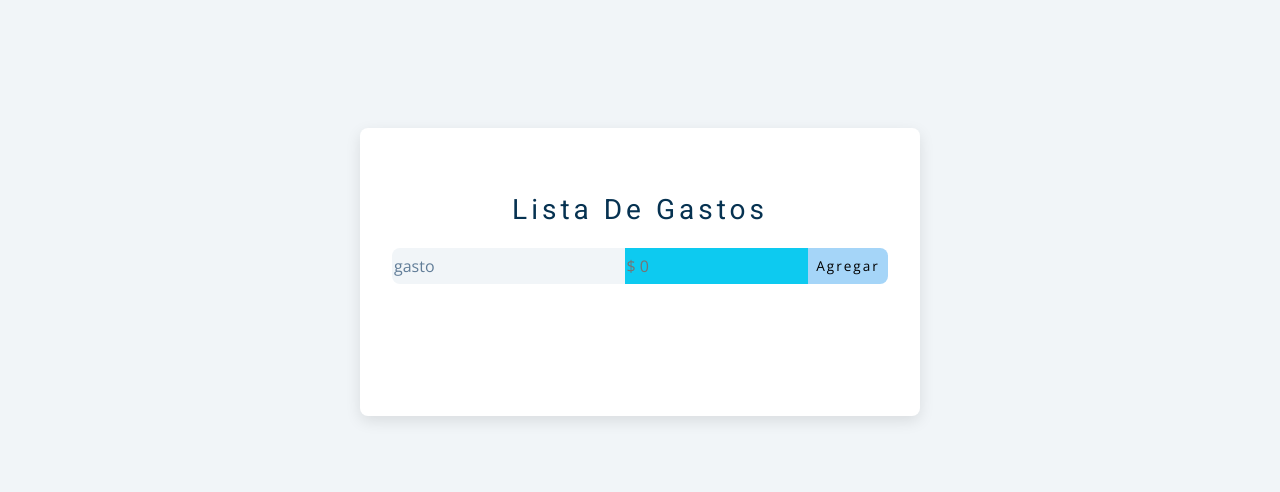
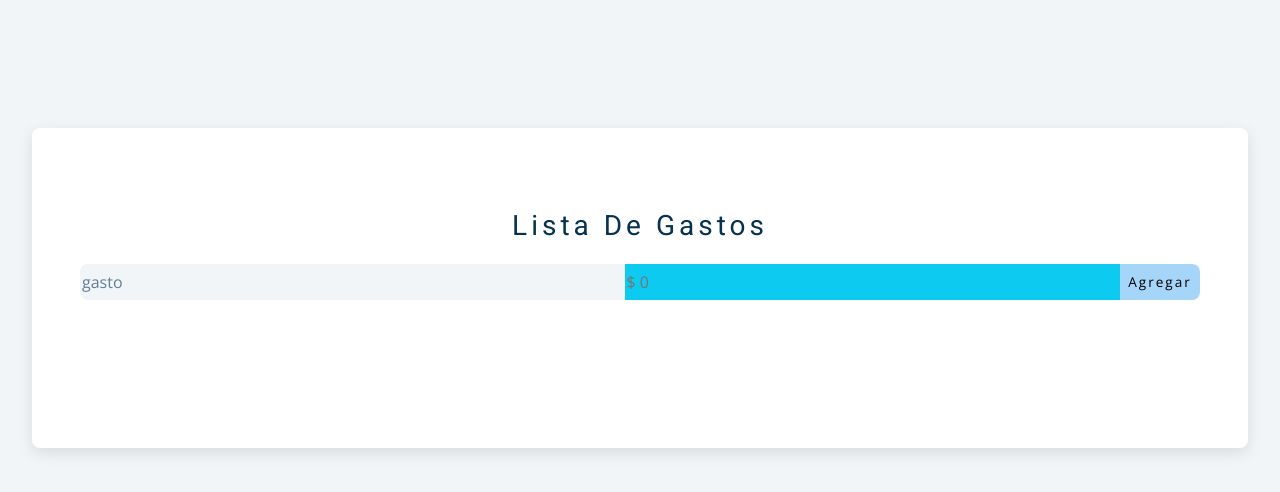
Before and after one commit to yefersoncm/control-gastos-app, a plain HTML site: page index.html in a window 1280 px wide. Drawn offline with nearby package versions, Linux system fonts and the light colour scheme.

Commit message:
Cambio el ancho

```diff
--- a/styles.css
+++ b/styles.css
@@ -163,7 +163,7 @@ p {
 .section-center {
   width: 90vw;
   margin: 0 auto;
-  max-width: 35rem;
+  max-width: 100%;
   margin-top: 8rem;
 }
 @media screen and (min-width: 992px) {
@@ -186,7 +186,7 @@ Grocery List
   border-radius: var(--radius);
   box-shadow: var(--light-shadow);
   transition: var(--transition);
-  padding: 2rem;
+  padding: 3rem;
 }
 .section-center:hover {
   box-shadow: var(--dark-shadow);
```
